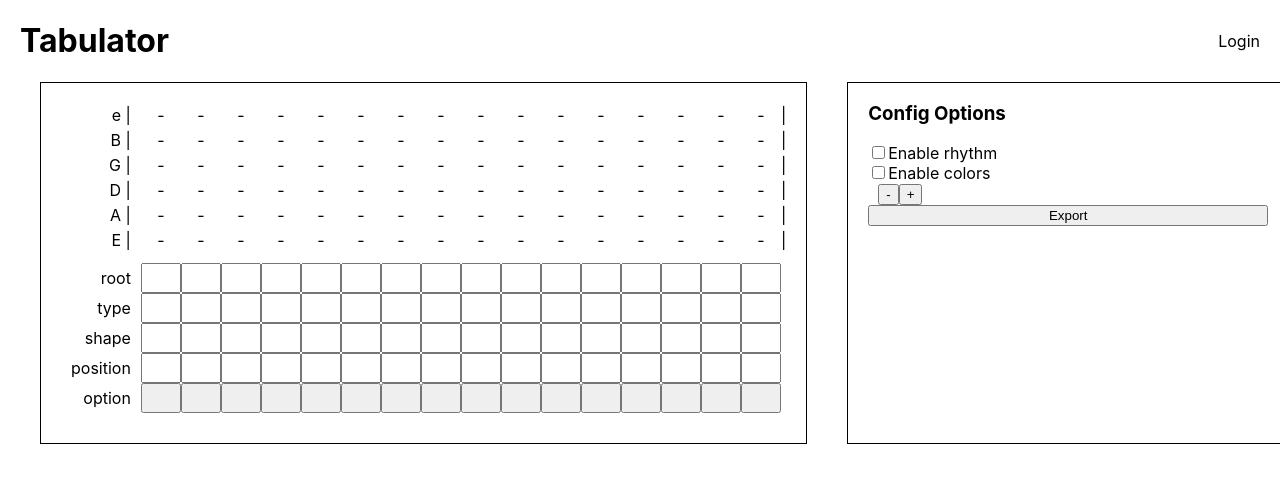
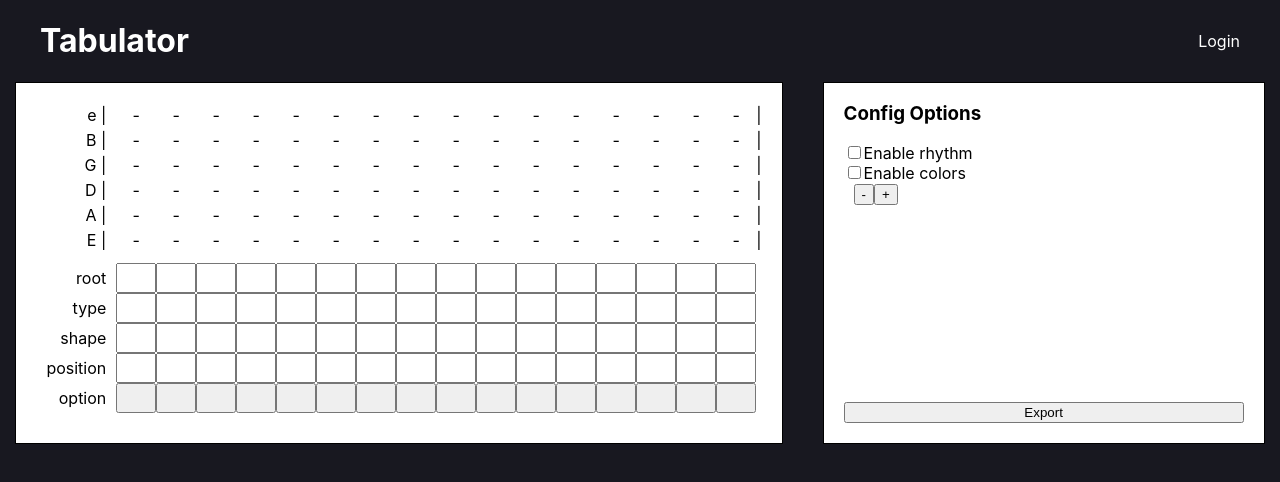
Before and after one commit to milmd90/mattdeanmiller, a React (Create React App) app: page / in a window 1280 px wide. Shown: the top 482 px of the page. Built offline with nearby package versions, Linux system fonts and the light colour scheme.

Commit message:
style and rename config

```diff
--- a/src/components/App.css
+++ b/src/components/App.css
@@ -1,15 +1,24 @@
+body {
+  background-color: #181820;
+}
+
 input {
   min-width: 0;
 }
 
 .app {
-  margin: 0 20px;
+  display: flex;
+  flex-direction: column;
+  align-items: center;
+  margin: 0 40px;
 }
 
 .header {
   display: flex;
   justify-content: space-between;
   align-items: center;
+  color: white;
+  width: 100%;
 }
 
 .calculator {
@@ -19,10 +28,10 @@ input {
 
 .tab-view {
   display: flex;
-  flex: 1 1 auto;
   padding: 20px;
   margin: 0 20px;
   border: 1px solid black;
+  background-color: white;
 }
 
 .start-column {
@@ -107,14 +116,27 @@ input {
   height: 0;
 }
 
-.menu {
+.config {
   display: flex;
   flex-direction: column;
   flex: 0 0 auto;
   border: 1px solid black;
+  background-color: white;
   width: 400px;
-  padding: 0 20px;
+  padding: 0 20px 20px 20px;
   margin: 0 20px;
+}
+
+.options {
+  display: flex;
+  flex-direction: column;
+  flex: 1 1 auto;
+  justify-content: space-between;
+}
+
+.options > div {
+  display: flex;
+  flex-direction: column;
 }
 
 .set-num-columns {
@@ -135,6 +157,9 @@ input {
 .set-num-columns .input-row button {
   height: 50px;
   width: 50px;
+}
+
+.export {
 }
 
 .tab-detail {
--- a/src/components/calculator/Calculator.tsx
+++ b/src/components/calculator/Calculator.tsx
@@ -1,5 +1,5 @@
 import React, {useState} from 'react';
-import Menu from './Menu';
+import Config from './Config';
 import TabView from './TabView';
 import { TabColumn } from '../../helpers/tabs';
 import { getTabsFromChordTabArray } from '../../helpers/export';
@@ -26,7 +26,7 @@ function Calculator() {
         numColumns={numColumns}
         onChange={onChange}
       />
-      <Menu
+      <Config
         showRhythm={showRhythm}
         toggleShowRhythm={() => toggleShowRhythm(!showRhythm)}
         showColors={showColors}
--- /dev/null
+++ b/src/components/calculator/Config.tsx
@@ -0,0 +1,50 @@
+import React from 'react';
+import SetNumChords from './SetNumChords';
+
+function Config(props: {
+  showRhythm: boolean,
+  toggleShowRhythm: React.ChangeEventHandler<HTMLInputElement>,
+  showColors: boolean,
+  toggleShowColors: React.ChangeEventHandler<HTMLInputElement>,
+  addColumn: () => void,
+  removeColumn: () => void,
+  downloadTab: () => void,
+}) {
+  return (
+    <div className="config">
+      <h3>Config Options</h3>
+      <div className="options">
+        <div>
+          <label>
+            <input
+              type="checkbox"
+              checked={props.showRhythm}
+              onChange={props.toggleShowRhythm}
+            />
+            Enable rhythm
+          </label>
+          <label>
+            <input
+              type="checkbox"
+              checked={props.showColors}
+              onChange={props.toggleShowColors}
+            />
+            Enable colors
+          </label>
+          <SetNumChords
+            addColumn={props.addColumn}
+            removeColumn={props.removeColumn}
+          />
+        </div>
+        <button
+          className='export'
+          onClick={props.downloadTab}
+        >
+          Export
+        </button>
+      </div>
+    </div>
+  );
+}
+
+export default Config;
--- a/src/components/calculator/Menu.tsx
+++ /dev/null
@@ -1,45 +0,0 @@
-import React from 'react';
-import SetNumChords from './SetNumChords';
-
-function Menu(props: {
-  showRhythm: boolean,
-  toggleShowRhythm: React.ChangeEventHandler<HTMLInputElement>,
-  showColors: boolean,
-  toggleShowColors: React.ChangeEventHandler<HTMLInputElement>,
-  addColumn: () => void,
-  removeColumn: () => void,
-  downloadTab: () => void,
-}) {
-  return (
-    <div className="menu">
-      <h3>Config Options</h3>
-      <label>
-        <input
-          type="checkbox"
-          checked={props.showRhythm}
-          onChange={props.toggleShowRhythm}
-        />
-        Enable rhythm
-      </label>
-      <label>
-        <input
-          type="checkbox"
-          checked={props.showColors}
-          onChange={props.toggleShowColors}
-        />
-        Enable colors
-      </label>
-      <SetNumChords
-        addColumn={props.addColumn}
-        removeColumn={props.removeColumn}
-      />
-      <button
-        onClick={props.downloadTab}
-      >
-        Export
-      </button>
-    </div>
-  );
-}
-
-export default Menu;
--- a/src/components/calculator/TabView.tsx
+++ b/src/components/calculator/TabView.tsx
@@ -39,7 +39,7 @@ function EndColumn() {
   return (
     <div className="tab-row">
       {tabStrings.map((tabString) =>
-        <div key={tabString}> | </div>
+        <div className="end-bar" key={tabString}> | </div>
       )}
     </div>
   );
```
